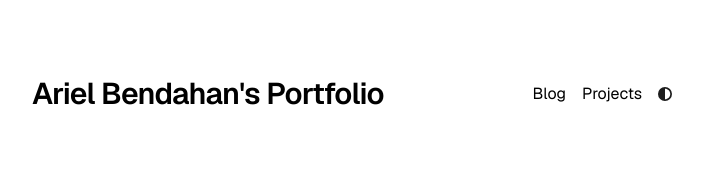
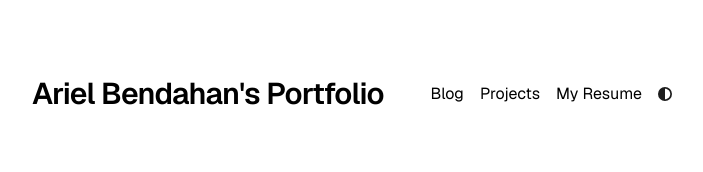
Before and after one commit to arielbendahan/vercel-portfolio, a Next.js app: page / in a window 1280 px wide. Shown: the top 172 px of the page, without its empty margins (288-991 px from the left). Built offline with nearby package versions, Linux system fonts and the light colour scheme.

Commit message:
Update nav.tsx with my resume

```diff
--- a/app/components/nav.tsx
+++ b/app/components/nav.tsx
@@ -26,6 +26,9 @@ export function Navbar() {
               {name}
             </Link>
           ))}
+          <a href="/public/CV_Template_to_fill_ANG.docx" download className="transition-all hover:text-neutral-800 dark:hover:text-neutral-200 flex align-middle relative">
+            My Resume
+          </a>
           <ThemeSwitch />
         </div>
       </div>
```
